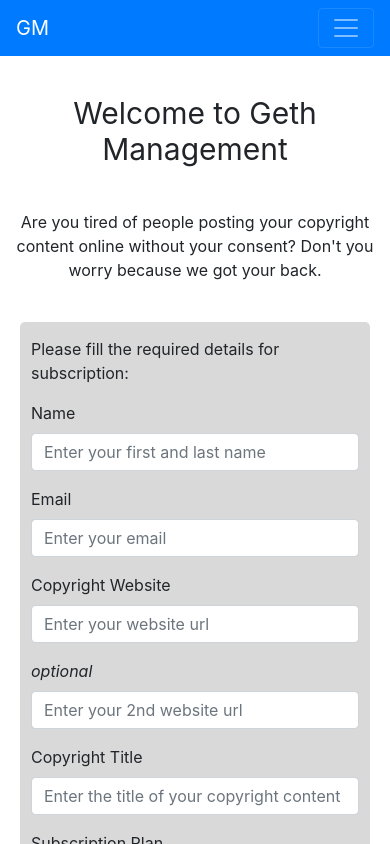
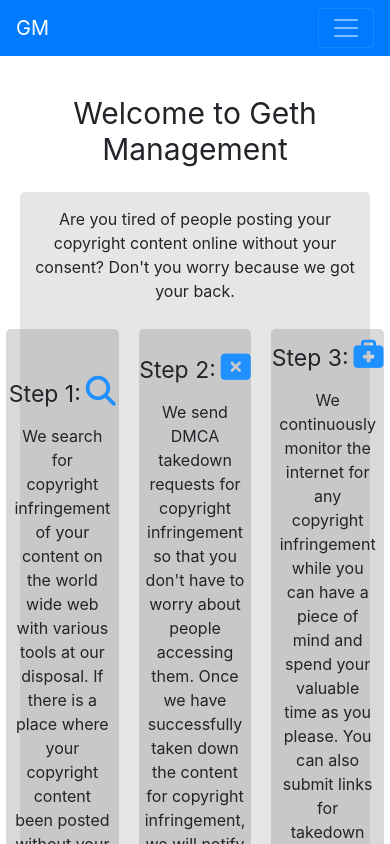
Before and after one commit to getheash/geth-management, a React (Create React App) app: page / in a window 390 px wide. Shown: the top 844 px of the page. Built offline with nearby package versions, Linux system fonts and the light colour scheme.

Commit message:
Implemented Features component
responsive behavior still pending

```diff
--- a/public/index.html
+++ b/public/index.html
@@ -30,6 +30,10 @@
       work correctly both with client-side routing and a non-root public URL.
       Learn how to configure a non-root public URL by running `npm run build`.
     -->
+    <script
+      src="https://kit.fontawesome.com/900c52cd77.js"
+      crossorigin="anonymous"
+    ></script>
     <title>React App</title>
   </head>
   <body>
--- a/src/component/features.jsx
+++ b/src/component/features.jsx
@@ -8,6 +8,60 @@ const Features = () => {
           Are you tired of people posting your copyright content online without
           your consent? Don't you worry because we got your back.
         </p>
+        <div className="feature">
+          <div className="feature-box">
+            <div className="step">
+              Step 1:
+              <span className="icon">
+                <i className="fas fa-search"></i>
+              </span>
+            </div>
+            <div className="description">
+              <p>
+                We search for copyright infringement of your content on the
+                world wide web with various tools at our disposal. If there is a
+                place where your copyright content been posted without your
+                consent, we will find it.
+              </p>
+            </div>
+          </div>
+          <div className="feature-box">
+            <div className="step">
+              Step 2:
+              <span className="icon">
+                <i className="fas fa-window-close"></i>
+              </span>
+            </div>
+            <div className="description">
+              <p>
+                We send DMCA takedown requests for copyright infringement so
+                that you don't have to worry about people accessing them. Once
+                we have successfully taken down the content for copyright
+                infringement, we will notify you with email confirmation.
+              </p>
+            </div>
+          </div>
+          <div className="feature-box">
+            <div className="step">
+              Step 3:
+              <span className="icon">
+                <i className="fas fa-briefcase-medical"></i>
+              </span>
+            </div>
+            <div className="description">
+              <p>
+                We continuously monitor the internet for any copyright
+                infringement while you can have a piece of mind and spend your
+                valuable time as you please. You can also submit links for
+                takedown using{" "}
+                <a className="text-dark" href="#submitLinks">
+                  Submit Links
+                </a>{" "}
+                section
+              </p>
+            </div>
+          </div>
+        </div>
       </section>
     </div>
   );
--- a/src/index.css
+++ b/src/index.css
@@ -43,50 +43,14 @@ li a:hover {
 }
 
 #intro {
-  margin: 20px 0 20px 0;
   text-align: center;
-}
-
-/* Dark theme styles */
-@media (prefers-color-scheme: dark) {
-  :root {
-    background-color: #d81212;
-  }
-  /*
-  #title,
-  #intro {
-    color: #fff;
-  }
-
-  #features {
-    background-color: rgba(245, 245, 245, 0.1);
-  }
-
-  #subscription {
-    background-color: rgba(33, 33, 33, 0.8);
-  }*/
-}
-
-/* Light theme styles
-@media (prefers-color-scheme: light) {
-  body {
-    background-color: #ffffff;
-  }
-
-  #title,
-  #intro {
-    color: #000;
-  }
-}*/
-
-#features {
-  padding: 5px;
 }
 
 #subscription,
 #submitLinks,
-#contact {
-  background-color: rgba(128, 128, 128, 0.3);
+#contact,
+#features {
+  background-color: rgba(128, 128, 128, 0.2);
   padding: 15px 6px;
   border-radius: 5px;
   margin: 15px 15px 30px 15px;
@@ -119,3 +83,37 @@ li a:hover {
   margin-top: 10px;
   background-color: #0f5bf6;
 }
+
+.icon {
+  font-size: 30px;
+  color: dodgerblue;
+  margin-left: 5px;
+}
+
+.feature {
+  display: flex;
+  flex-direction: row;
+  justify-content: center;
+}
+
+.feature-box {
+  display: flex;
+  flex-direction: column;
+  justify-content: center;
+  align-items: center;
+  background-color: rgba(128, 128, 128, 0.3);
+  width: calc(100% / 3);
+  margin: 10px;
+  border-radius: 5px;
+}
+
+.step {
+  padding-top: 4px;
+  font-size: 23px;
+}
+
+.description p {
+  padding: 5px;
+  margin: 5px;
+  text-align: center;
+}
```
